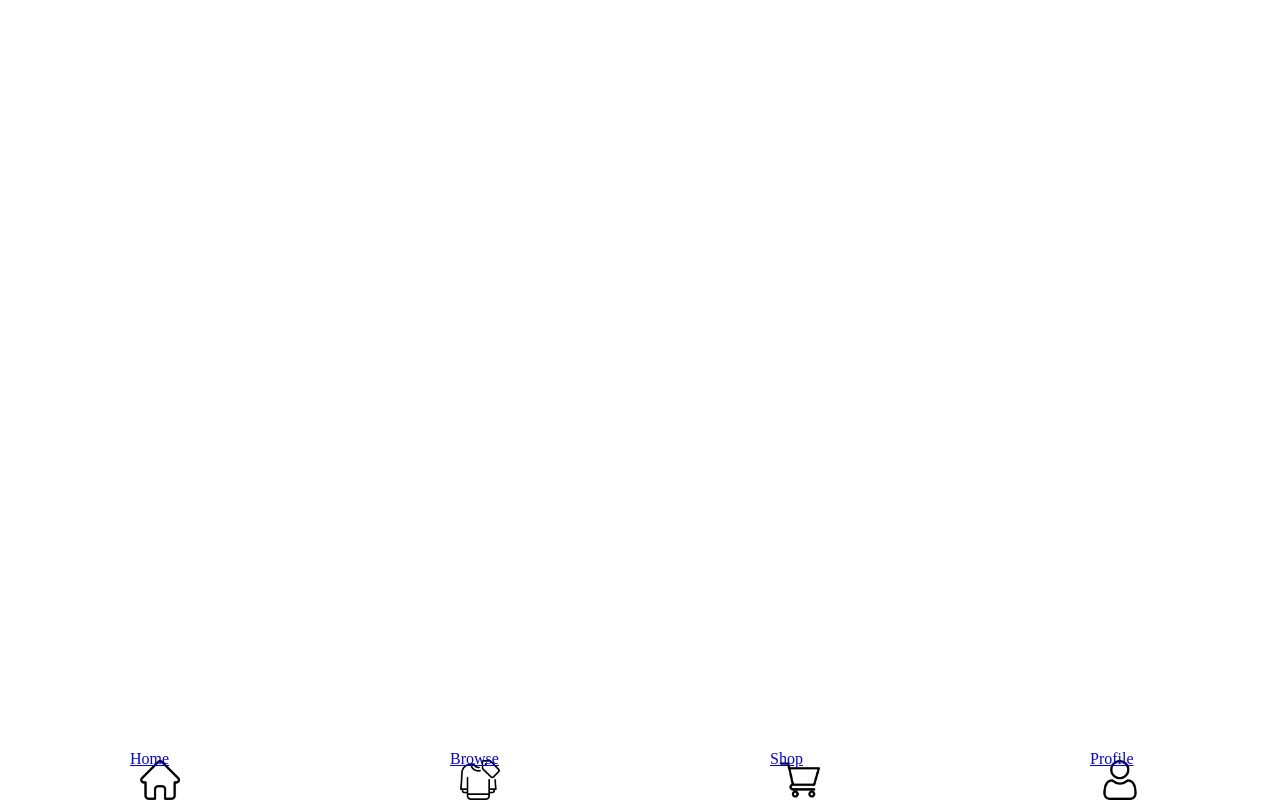
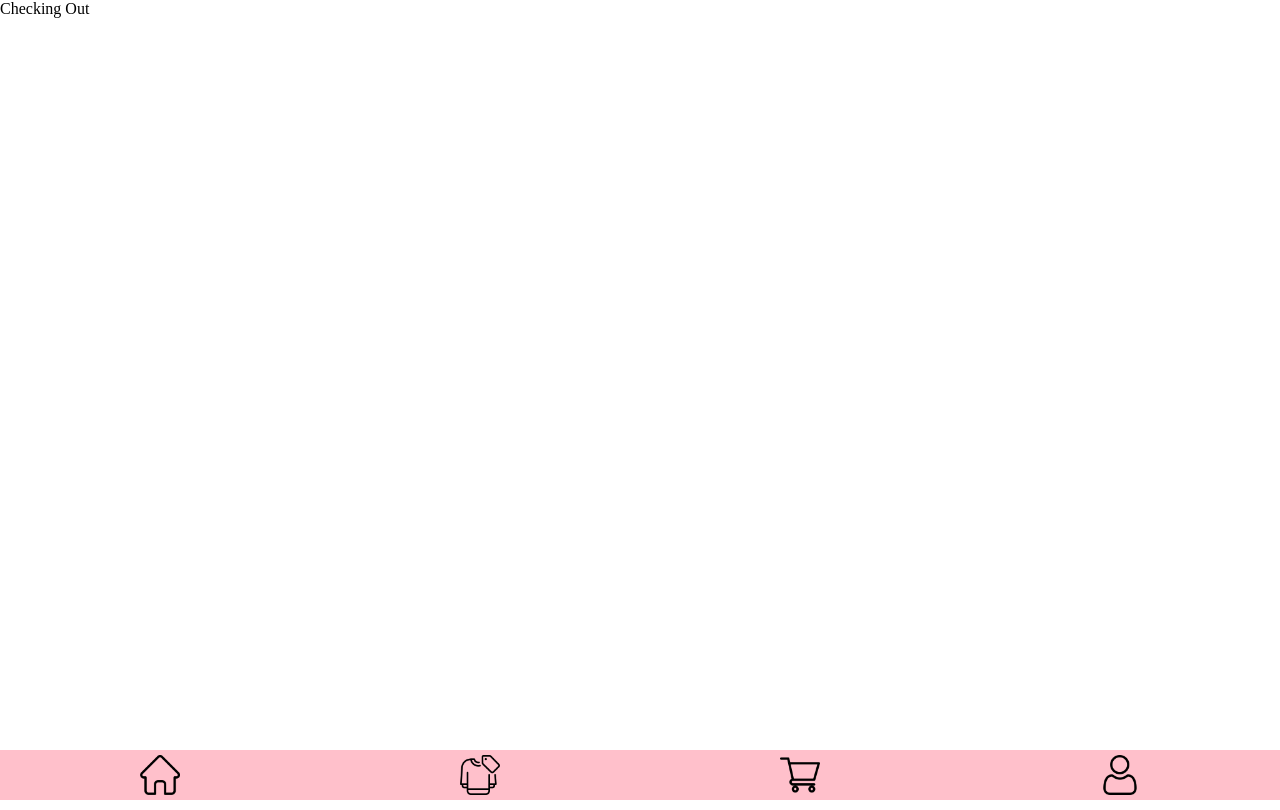
Before and after one commit to samnyevr/sellshop, a React app: page /checkout in a window 1280 px wide. Built offline with nearby package versions, Linux system fonts and the light colour scheme.

Commit message:
updated navbar

```diff
--- a/src/App.js
+++ b/src/App.js
@@ -2,8 +2,8 @@ import React, {Component, useEffect, useState} from "react";
 import { BrowserRouter as Router, Route, Switch } from "react-router-dom";
 
 import "./styles/index.scss"
-import {Onboarding, Browse, Home} from "./pages/index.js";
-import Navbar from "./components/navbar"
+import {Onboarding, Browse, Home, Checkout} from "./pages/index.js";
+import {Navbar} from "./components"
 
 const App = () => {
   return (
@@ -17,18 +17,19 @@ const App = () => {
         <Route path="/login">
           <Onboarding />
         </Route>
-      <Route path="/browse/b">
-        <Home />
-      </Route>
         <Route path="/browse">
           <Browse />
         </Route>
+        <Route path="/profile">
+          <Onboarding />
+        </Route>
+        <Route path="/checkout">
+          <Checkout />
+        </Route>
       </Switch>
     </div>
-
       <Navbar>
       </Navbar>
-
     </Router>
   </div>
   )
--- a/src/components/accordion.js
+++ b/src/components/accordion.js
@@ -0,0 +1,23 @@
+import React, {useState, useEffect} from "react";
+
+import axios from "axios"
+
+export default function Accordion() {
+    const [products, setProducts] = useState([]);
+
+    useEffect(() => {
+        axios.get("http://localhost:3001/products")
+        .then((res) => {
+            setProducts(res.data);
+        })
+        ;
+    }, [])
+
+    return (
+        <div>{ products.map((value, key) => {
+            return <div key={key}>{value.name}</div>
+          })
+            }
+          </div>
+    )
+}
--- a/src/components/header.js
+++ b/src/components/header.js
@@ -1,6 +1,6 @@
 import React from "react";
 
-export default Header = () => {
+export default function Header() {
     return (
         <></>
     )
--- a/src/components/index.js
+++ b/src/components/index.js
@@ -1 +1,4 @@
 export {default as Header} from "./header";
+export {default as Navbar} from "./navbar";
+export {default as Accordion} from "./accordion";
+export {default as Footer} from "./footer";
--- a/src/components/navbar.js
+++ b/src/components/navbar.js
@@ -5,16 +5,16 @@ export default function Navbar() {
     return (
         <ol>
             <Link to="/">
-                <li className="Home">Home</li>
+                <li className="Home"></li>
             </Link>
             <Link to='/browse'>
-                <li className="Browse">Browse</li>
+                <li className="Browse"></li>
             </Link>
-            <Link to=''>
-                <li className="Shop">Shop</li>
+            <Link to='/checkout'>
+                <li className="Shop"></li>
             </Link>
-            <Link to=''>
-                <li className="Profile">Profile</li>
+            <Link to='/login'>
+                <li className="Profile"></li>
             </Link>
         </ol>
     )
--- a/src/pages/checkout.js
+++ b/src/pages/checkout.js
@@ -0,0 +1,7 @@
+import REact from "react";
+
+export default function Checkout() {
+    return (<>
+        <div>Checking Out</div>
+    </>)
+}
--- a/src/pages/index.js
+++ b/src/pages/index.js
@@ -1,3 +1,4 @@
 export {default as Onboarding} from "./onboarding";
 export {default as Browse} from "./browse";
 export {default as Home} from "./home";
+export {default as Checkout} from "./checkout";
--- a/src/styles/global.scss
+++ b/src/styles/global.scss
@@ -30,12 +30,13 @@ ol {
     position: absolute;
     bottom: 0;
     width: 100vw;
+    background: pink;
 }
 
 li {
     list-style: none;
-    width: 60px;
-    height: 60px;
+    width: 50px;
+    height: 50px;
 
     &.Home {
         background: url("../images/icons/Home.png") no-repeat center / 40px 40px;
```
Lines whose indentation alone changed are shown as unchanged.
